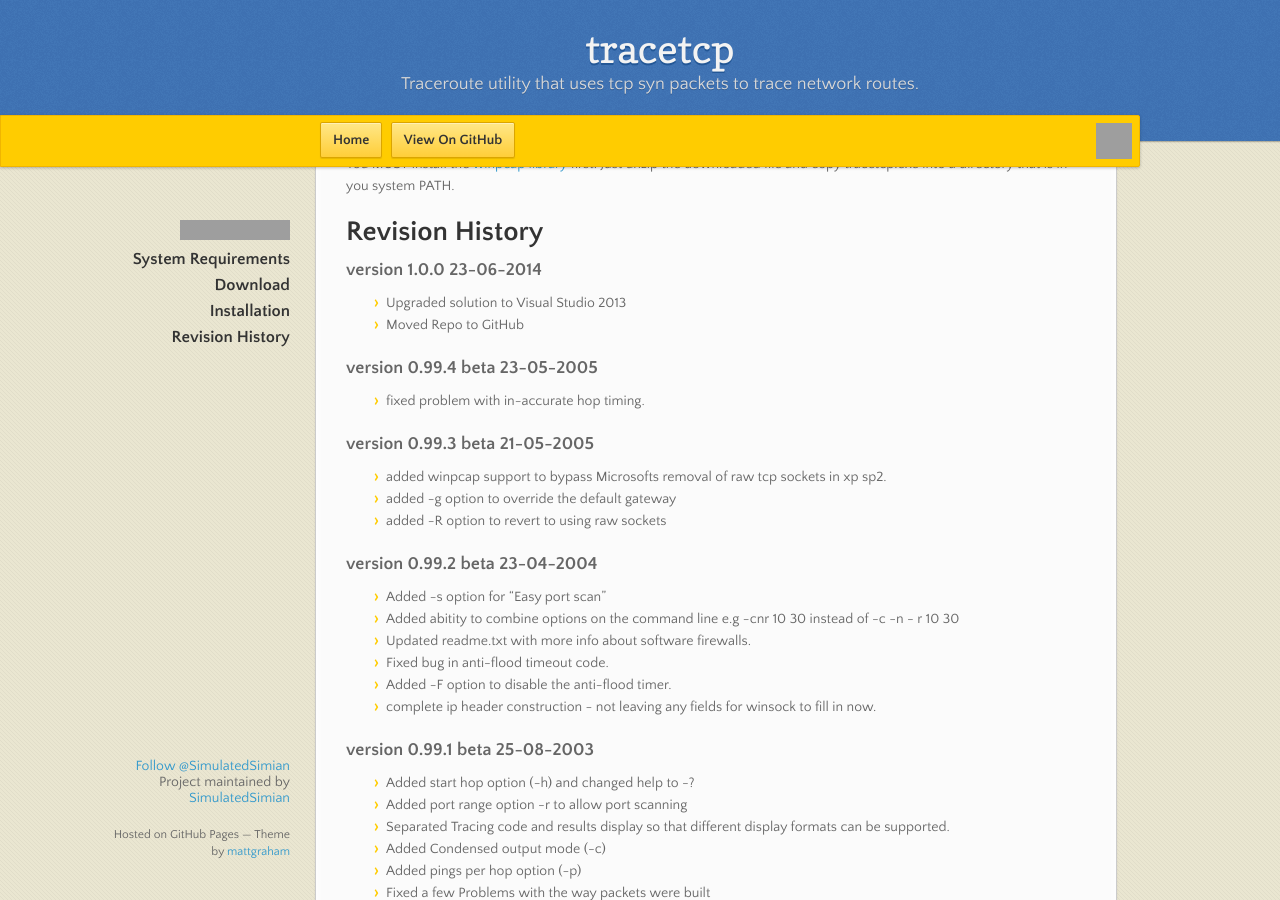
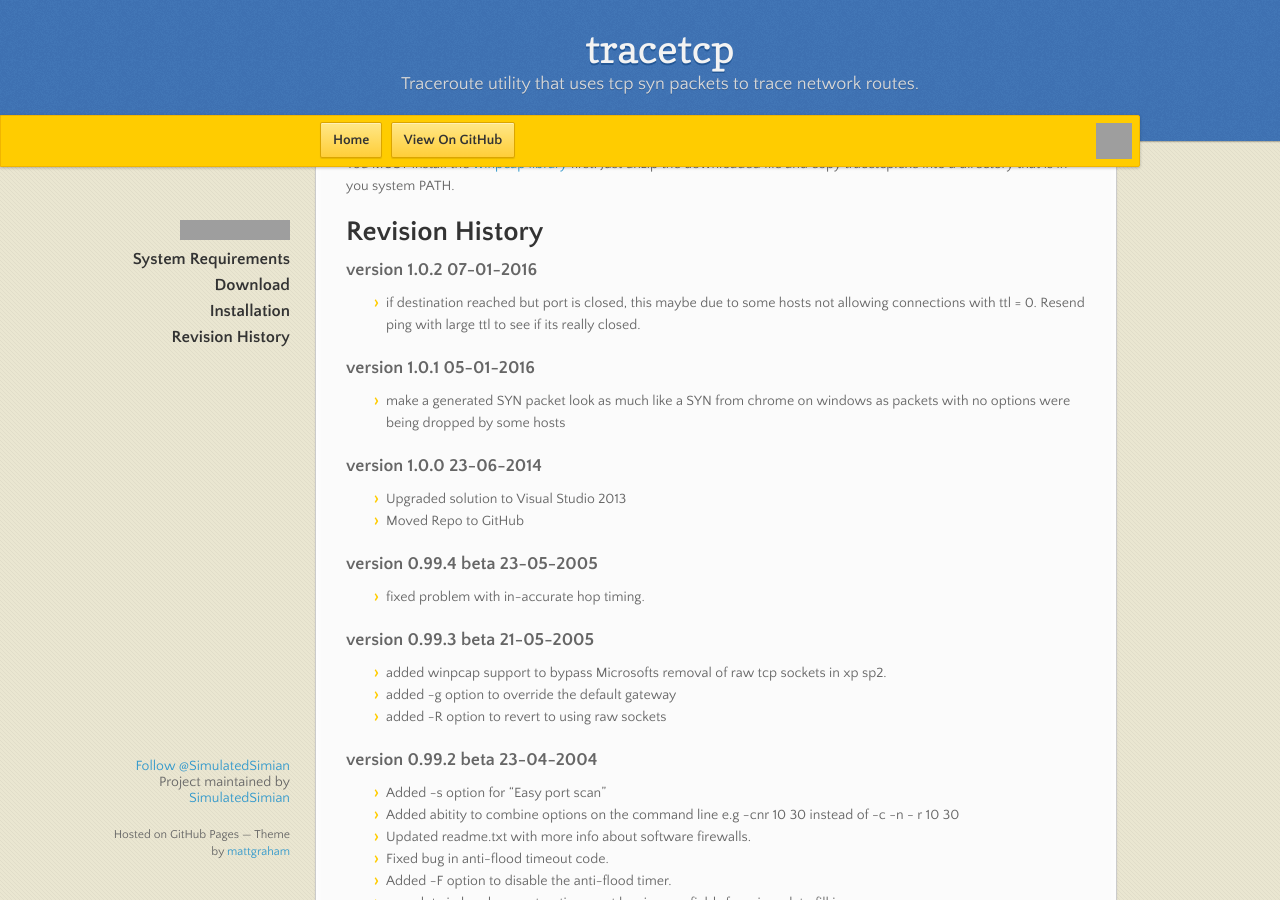
Before and after one commit to SimulatedSimian/SimulatedSimian.github.io, a Jekyll site: the page built from tracetcp_download.md, in a window 1280 px wide and 900 px high, scrolled down 674 px. Built offline with Jekyll 4.4.1, drawn with Linux system fonts in a browser that asks for light colours; nearby versions of some CDN libraries; Markdown is read by kramdown in place of the engine named in the settings; comment, search, counter and statistics services are not loaded; grey boxes are pictures that could not be loaded.

Commit message:
change for v1.0.2

```diff
--- a/tracetcp_download.md
+++ b/tracetcp_download.md
@@ -41,6 +41,12 @@
 
 # Revision History
 
+### version 1.0.2 07-01-2016
+* if destination reached but port is closed, this maybe due to some hosts not allowing connections with ttl = 0. Resend ping with large ttl to see if its really closed.
+
+### version 1.0.1 05-01-2016
+* make a generated SYN packet look as much like a SYN from chrome on windows as packets with no options were being dropped by some hosts
+
 ### version 1.0.0 23-06-2014
 * Upgraded solution to Visual Studio 2013
 * Moved Repo to GitHub
```
